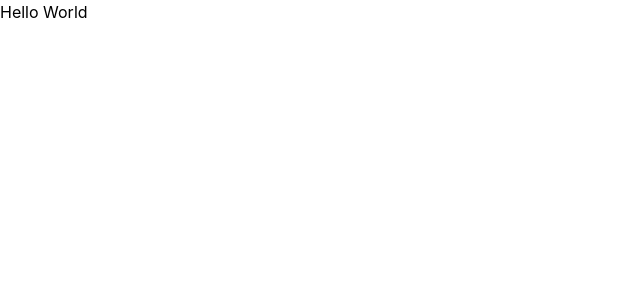
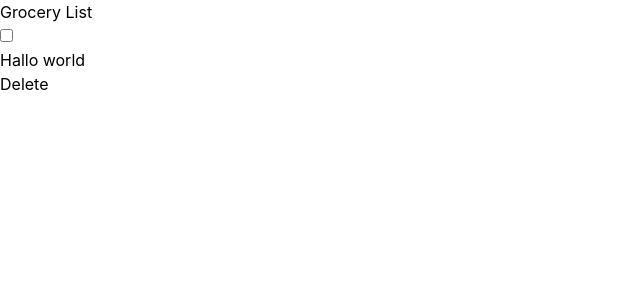
Before and after one commit to Ameer2000Mzori/Grocer-App-React, a React (Create React App) app: page / in a window 1280 px wide. Shown: the top 300 px of the page, without its empty margins (0-640 px from the left). Built offline with nearby package versions, Linux system fonts and the light colour scheme.

Commit message:
added html tree

```diff
--- a/src/App.js
+++ b/src/App.js
@@ -1,6 +1,7 @@
 import react from 'react'
+import { Grocery } from './component/Grocery.jsx'
 function App() {
-  return <h1>Hello World</h1>
+  return <Grocery />
 }
 
 export default App
--- /dev/null
+++ b/src/component/Grocery.jsx
@@ -0,0 +1,22 @@
+import React from 'react'
+
+export const Grocery = () => {
+  return (
+    <>
+      <div>
+        <div>
+          <h1>Grocery List</h1>
+          <div>
+            <ul>
+              <li>
+                <input type="checkbox" />
+                <p>Hallo world</p>
+                <button>Delete</button>
+              </li>
+            </ul>
+          </div>
+        </div>
+      </div>
+    </>
+  )
+}
```
Also changed, not shown: src/component/hooks/data.js (added).
